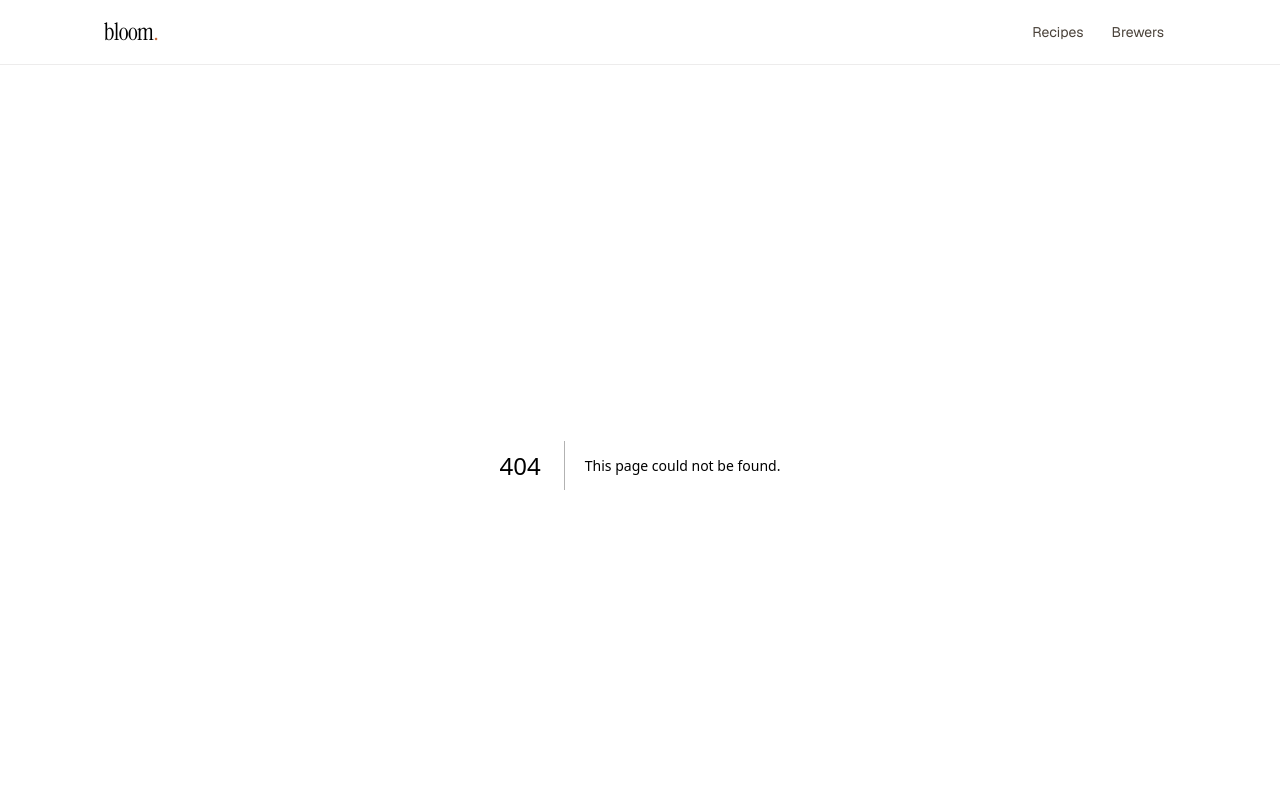
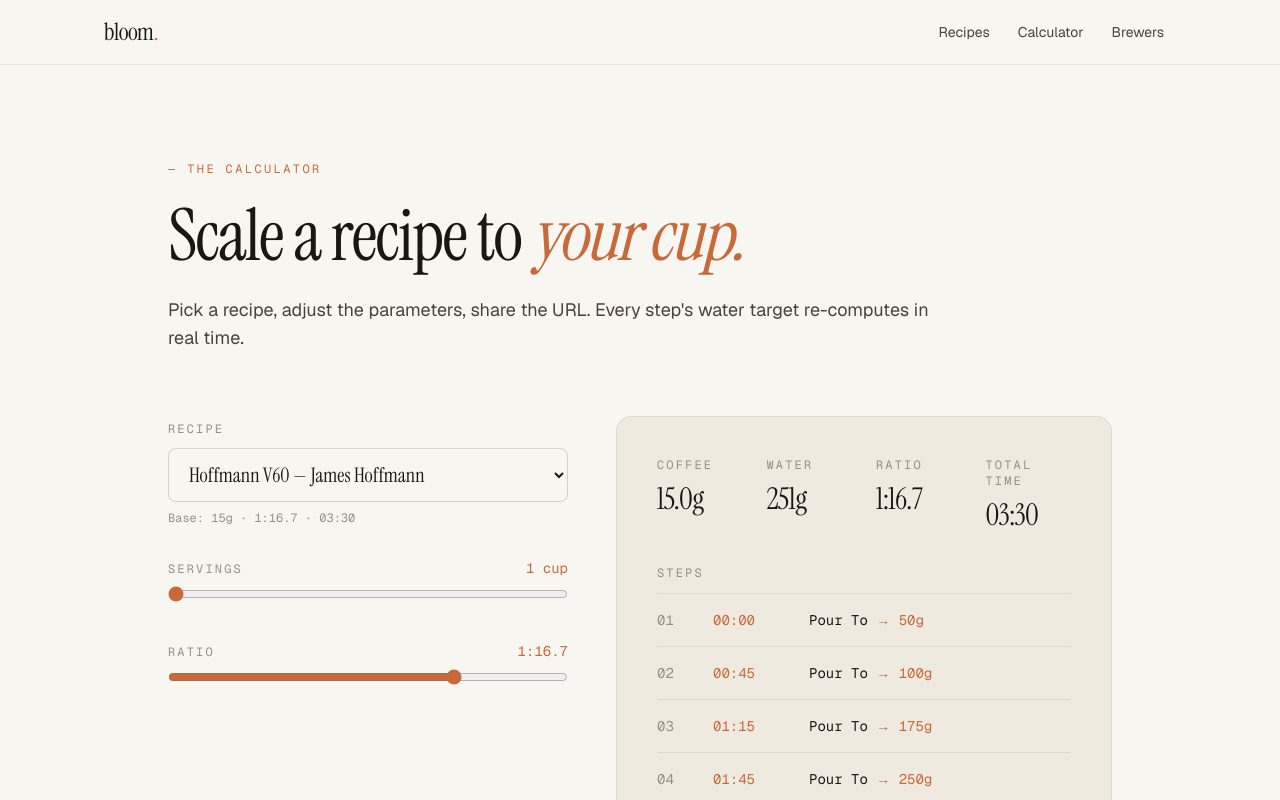
Before and after one commit to pixdyne/bloom-timer, a Next.js app: page /calculator in a window 1280 px wide. Before the commit this address had no page. Shown: the top 800 px of the page. Built offline with nearby package versions, Linux system fonts and the light colour scheme.

Commit message:
feat: add /calculator page with recipe picker and scaling

```diff
--- /dev/null
+++ b/src/app/calculator/page.tsx
@@ -0,0 +1,33 @@
+import { Suspense } from 'react';
+import { recipes } from '@/data/recipes';
+import { CalculatorClient } from '@/components/CalculatorClient';
+
+export const metadata = {
+  title: 'Pour Over Calculator — Bloom Timer',
+  description:
+    'Scale any pour-over recipe to your cup count. Adjust dose, ratio, and temperature. Share the URL.',
+  alternates: { canonical: '/calculator' },
+};
+
+export default function CalculatorPage() {
+  return (
+    <main className="mx-auto max-w-5xl px-6 py-16 md:px-10 md:py-24">
+      <header className="mb-16">
+        <p className="font-mono text-xs uppercase tracking-[0.2em] text-[var(--color-accent)]">
+          — the calculator
+        </p>
+        <h1 className="mt-6 font-display text-5xl leading-[0.98] tracking-tight md:text-7xl">
+          Scale a recipe to <em className="text-[var(--color-accent)]">your cup.</em>
+        </h1>
+        <p className="mt-6 max-w-prose text-lg text-[var(--color-ink-2)]">
+          Pick a recipe, adjust the parameters, share the URL. Every step&apos;s water target re-computes
+          in real time.
+        </p>
+      </header>
+
+      <Suspense>
+        <CalculatorClient recipes={recipes} />
+      </Suspense>
+    </main>
+  );
+}
--- a/src/app/layout.tsx
+++ b/src/app/layout.tsx
@@ -41,6 +41,7 @@ export default function RootLayout({ children }: { children: React.ReactNode })
             </a>
             <ul className="flex gap-1 text-sm">
               <li><a href="/recipes" className="rounded-full px-3 py-1.5 text-[var(--color-ink-2)] hover:bg-[var(--color-bg-warm)] hover:text-[var(--color-ink)]">Recipes</a></li>
+              <li><a href="/calculator" className="rounded-full px-3 py-1.5 text-[var(--color-ink-2)] hover:bg-[var(--color-bg-warm)] hover:text-[var(--color-ink)]">Calculator</a></li>
               <li><a href="/brewers" className="rounded-full px-3 py-1.5 text-[var(--color-ink-2)] hover:bg-[var(--color-bg-warm)] hover:text-[var(--color-ink)]">Brewers</a></li>
             </ul>
           </div>
--- /dev/null
+++ b/src/components/CalculatorClient.tsx
@@ -0,0 +1,162 @@
+'use client';
+
+import { useRouter, useSearchParams, usePathname } from 'next/navigation';
+import { useMemo } from 'react';
+import { scaleRecipe } from '@/lib/scale';
+import { parseScaleParams, MIN_CUPS, MAX_CUPS, MIN_RATIO, MAX_RATIO } from '@/lib/scaleParams';
+import { formatMMSS } from '@/lib/time';
+import type { Recipe } from '@/lib/types';
+
+type Props = { recipes: Recipe[] };
+
+export function CalculatorClient({ recipes }: Props) {
+  const router = useRouter();
+  const pathname = usePathname();
+  const searchParams = useSearchParams();
+
+  const slugFromUrl = searchParams?.get('recipe');
+  const recipe = useMemo(
+    () => recipes.find((r) => r.slug === slugFromUrl) ?? recipes[0]!,
+    [recipes, slugFromUrl],
+  );
+
+  const params = useMemo(() => {
+    const sp = new URLSearchParams(searchParams?.toString() ?? '');
+    return parseScaleParams(sp, {
+      defaultCups: recipe.baseCups,
+      defaultRatio: recipe.baseRatio,
+    });
+  }, [searchParams, recipe.baseCups, recipe.baseRatio]);
+
+  const scaled = useMemo(
+    () => scaleRecipe(recipe, { userCups: params.cups, userRatio: params.ratio }),
+    [recipe, params.cups, params.ratio],
+  );
+
+  const setRecipe = (slug: string) => {
+    const sp = new URLSearchParams();
+    sp.set('recipe', slug);
+    router.replace(`${pathname}?${sp.toString()}`, { scroll: false });
+  };
+
+  const update = (next: { cups?: number; ratio?: number }) => {
+    const sp = new URLSearchParams(searchParams?.toString() ?? '');
+    sp.set('recipe', recipe.slug);
+    const newCups = next.cups ?? params.cups;
+    const newRatio = next.ratio ?? params.ratio;
+    if (newCups === recipe.baseCups) sp.delete('cups');
+    else sp.set('cups', String(newCups));
+    if (newRatio === recipe.baseRatio) sp.delete('ratio');
+    else sp.set('ratio', String(newRatio));
+    router.replace(`${pathname}?${sp.toString()}`, { scroll: false });
+  };
+
+  return (
+    <div className="grid gap-12 lg:grid-cols-[400px_1fr]">
+      <aside className="space-y-8">
+        <div>
+          <label htmlFor="recipe-pick" className="font-mono text-xs uppercase tracking-[0.18em] text-[var(--color-muted)]">
+            Recipe
+          </label>
+          <select
+            id="recipe-pick"
+            value={recipe.slug}
+            onChange={(e) => setRecipe(e.target.value)}
+            className="mt-2 w-full rounded-lg border border-[var(--color-line-strong)] bg-[var(--color-bg)] px-4 py-3 font-display text-xl"
+          >
+            {recipes.map((r) => (
+              <option key={r.slug} value={r.slug}>
+                {r.name} — {r.author}
+              </option>
+            ))}
+          </select>
+          <p className="mt-2 font-mono text-xs text-[var(--color-muted)]">
+            Base: {recipe.baseDose}g · 1:{recipe.baseRatio} · {formatMMSS(recipe.totalTimeSec)}
+          </p>
+        </div>
+
+        <div>
+          <div className="flex items-baseline justify-between">
+            <label htmlFor="calc-cups" className="font-mono text-xs uppercase tracking-[0.18em] text-[var(--color-muted)]">
+              Servings
+            </label>
+            <span className="font-mono text-sm text-[var(--color-accent)]">
+              {params.cups} cup{params.cups === 1 ? '' : 's'}
+            </span>
+          </div>
+          <input
+            id="calc-cups"
+            type="range"
+            min={MIN_CUPS}
+            max={MAX_CUPS}
+            step={1}
+            value={params.cups}
+            onChange={(e) => update({ cups: Number(e.target.value) })}
+            className="mt-2 w-full accent-[var(--color-accent)]"
+          />
+        </div>
+
+        <div>
+          <div className="flex items-baseline justify-between">
+            <label htmlFor="calc-ratio" className="font-mono text-xs uppercase tracking-[0.18em] text-[var(--color-muted)]">
+              Ratio
+            </label>
+            <span className="font-mono text-sm text-[var(--color-accent)]">
+              1:{params.ratio.toFixed(1)}
+            </span>
+          </div>
+          <input
+            id="calc-ratio"
+            type="range"
+            min={MIN_RATIO}
+            max={MAX_RATIO}
+            step={0.1}
+            value={params.ratio}
+            onChange={(e) => update({ ratio: Number(e.target.value) })}
+            className="mt-2 w-full accent-[var(--color-accent)]"
+          />
+        </div>
+      </aside>
+
+      <section className="space-y-8 rounded-2xl border border-[var(--color-line)] bg-[var(--color-bg-warm)] p-10">
+        <div className="grid grid-cols-2 gap-6 md:grid-cols-4">
+          <Stat label="Coffee" value={`${scaled.scaledDose.toFixed(1)}g`} />
+          <Stat label="Water" value={`${scaled.scaledTotalWater.toFixed(0)}g`} />
+          <Stat label="Ratio" value={`1:${params.ratio.toFixed(1)}`} />
+          <Stat label="Total time" value={formatMMSS(recipe.totalTimeSec)} />
+        </div>
+
+        <div>
+          <p className="font-mono text-xs uppercase tracking-[0.18em] text-[var(--color-muted)]">
+            Steps
+          </p>
+          <ol className="mt-3 divide-y divide-[var(--color-line)] border-y border-[var(--color-line)]">
+            {scaled.scaledSteps.map((step, i) => (
+              <li key={i} className="grid grid-cols-[40px_80px_1fr] gap-4 py-4 font-mono text-sm">
+                <span className="text-[var(--color-muted)]">{String(i + 1).padStart(2, '0')}</span>
+                <span className="text-[var(--color-accent)]">{formatMMSS(step.startSec)}</span>
+                <span>
+                  <span className="capitalize">{step.action.replace('-', ' ')}</span>
+                  {step.scaledTargetWeight !== undefined && (
+                    <span className="text-[var(--color-accent)]"> → {step.scaledTargetWeight.toFixed(0)}g</span>
+                  )}
+                </span>
+              </li>
+            ))}
+          </ol>
+        </div>
+      </section>
+    </div>
+  );
+}
+
+function Stat({ label, value }: { label: string; value: string }) {
+  return (
+    <div>
+      <p className="font-mono text-xs uppercase tracking-[0.18em] text-[var(--color-muted)]">
+        {label}
+      </p>
+      <p className="mt-2 font-display text-3xl tracking-tight">{value}</p>
+    </div>
+  );
+}
```
